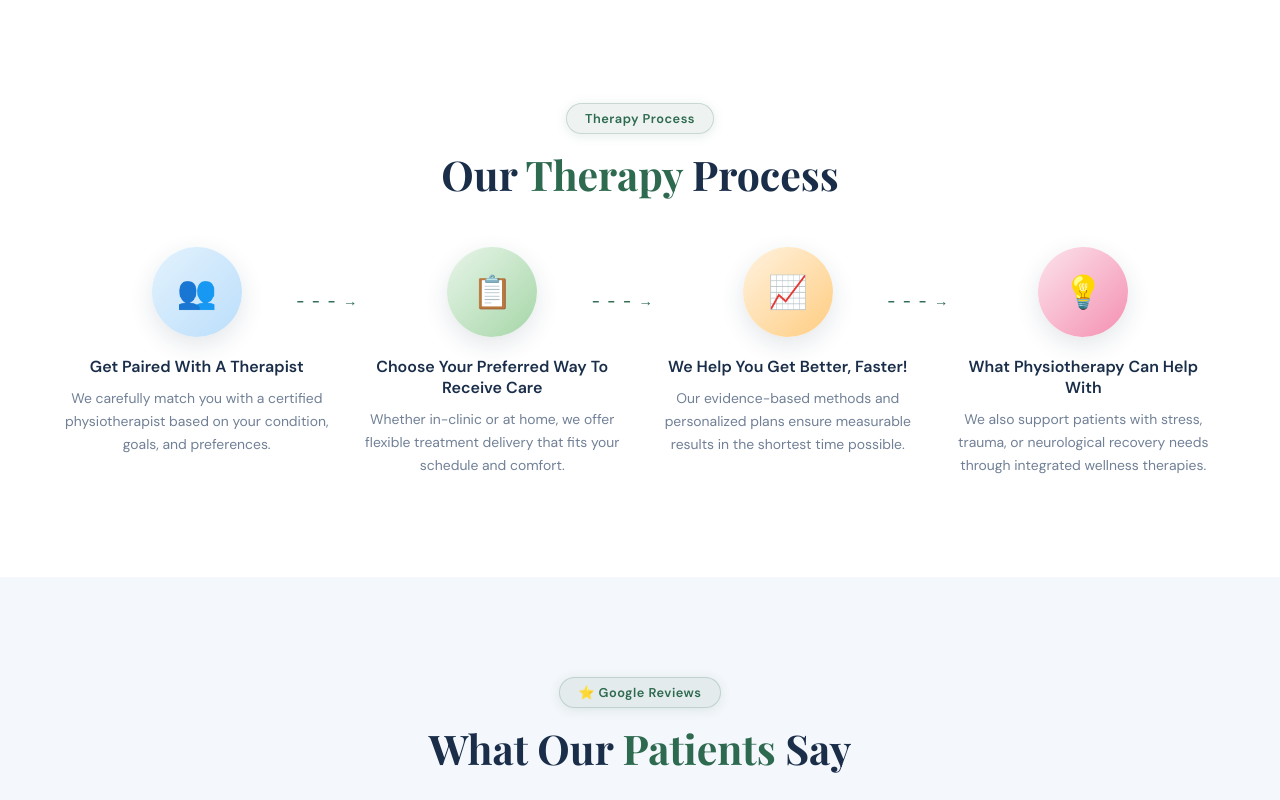
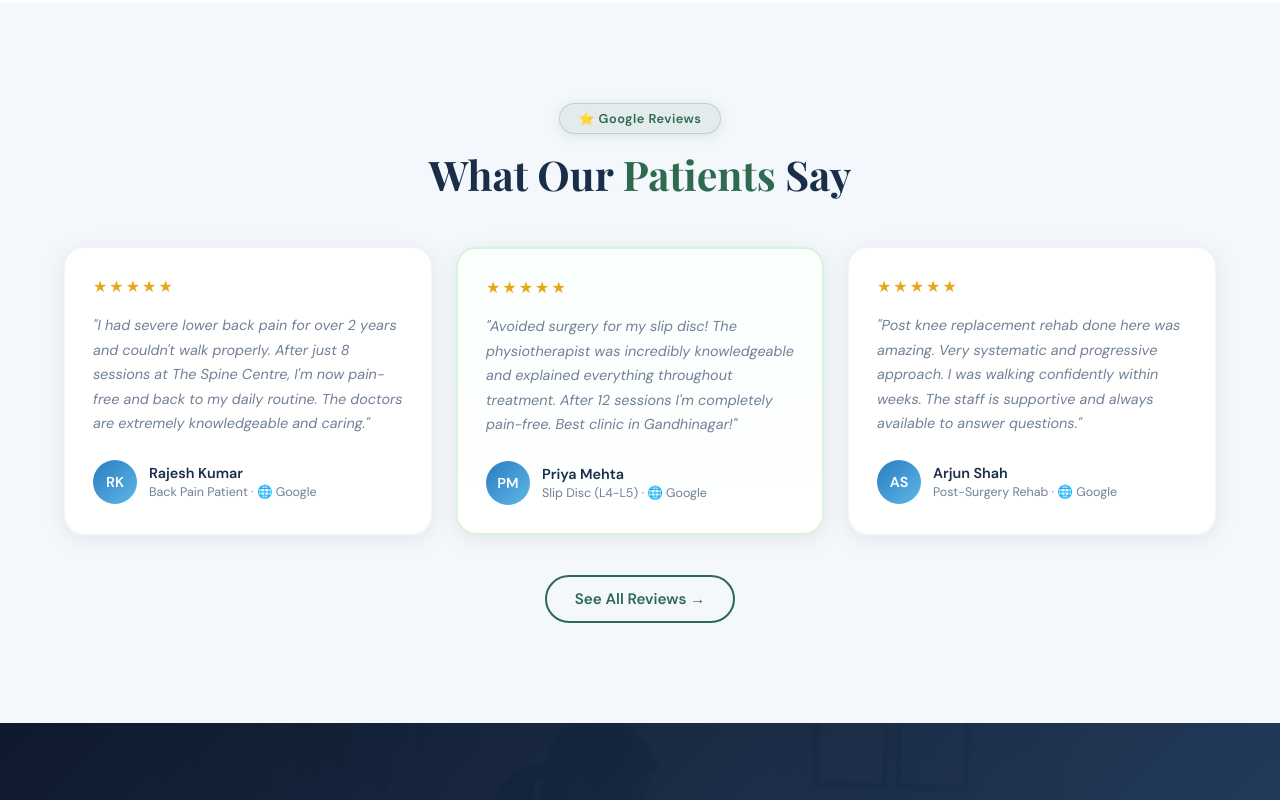
Before and after one commit to ydvrahul19/thespine, a website: page index.html in a window 1280 px wide. Shown: the part 3511-4311 px from the top of the page. Drawn offline with nearby package versions, Linux system fonts and the light colour scheme.

Commit message:
Update index.html

```diff
--- a/index.html
+++ b/index.html
@@ -1414,7 +1414,7 @@
   </section>
 
   <!-- THERAPY PROCESS (Screenshot 4) -->
-  <section class="process-section">
+  <!-- <section class="process-section">
     <div class="max-wrap">
       <div class="section-pill" style="display:block;width:fit-content;margin:0 auto 1rem">Therapy Process</div>
       <h2 class="section-title text-center">Our <span class="color-green">Therapy</span> <span class="color-navy">Process</span></h2>
@@ -1445,7 +1445,7 @@
         </div>
       </div>
     </div>
-  </section>
+  </section> -->
 
   <!-- TESTIMONIALS PREVIEW -->
   <section class="testimonials-section">
```
